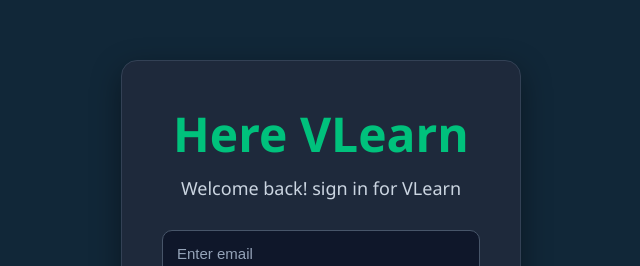
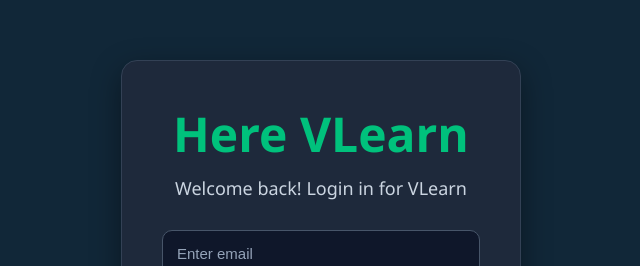
Before and after one commit to vdev0001/VLearn, a React app in the folder frontend/: page / in a window 1280 px wide. Shown: the part 146-412 px from the top of the page, without its empty margins (319-959 px from the left). Built offline with nearby package versions, Linux system fonts and the light colour scheme; the HTML template or start-up script is replaced by a standard one.

Commit message:
Final VLearn LMS frontend implementation

```diff
--- a/frontend/src/pages/auth/Login.jsx
+++ b/frontend/src/pages/auth/Login.jsx
@@ -65,7 +65,7 @@
   <div className="login-page">
     <div className="login-card">
       <h1>Here VLearn</h1>
-      <p>Welcome back! sign in for VLearn</p>
+      <p>Welcome back! Login in for VLearn</p>
 
       <form onSubmit={handleLogin}>
         <input
--- a/frontend/src/pages/instructor/Dashboard.jsx
+++ b/frontend/src/pages/instructor/Dashboard.jsx
@@ -84,7 +84,7 @@
           className="course-card"
           style={{ marginTop: "30px" }}
         >
-          <h2>Welcome Instructor 👋</h2>
+          <h2>Welcome Instructor</h2>
 
           <p>
             You have created <strong>{totalCourses}</strong>{" "}
--- a/frontend/src/pages/instructor/ManageCourses.jsx
+++ b/frontend/src/pages/instructor/ManageCourses.jsx
@@ -57,7 +57,7 @@
 
   const saveEdit = async () => {
     try {
-      const response = await axios.patch(
+      const response = await axios.put(
         `http://localhost:3000/course/${editingCourseId}`,
         {
           title,
--- a/frontend/src/pages/student/MyCourses.jsx
+++ b/frontend/src/pages/student/MyCourses.jsx
@@ -191,6 +191,7 @@
               Current Course
             </h2>
 
+
             {(() => {
               const course = getCourse(
                 activeEnrollment.courseId
```
